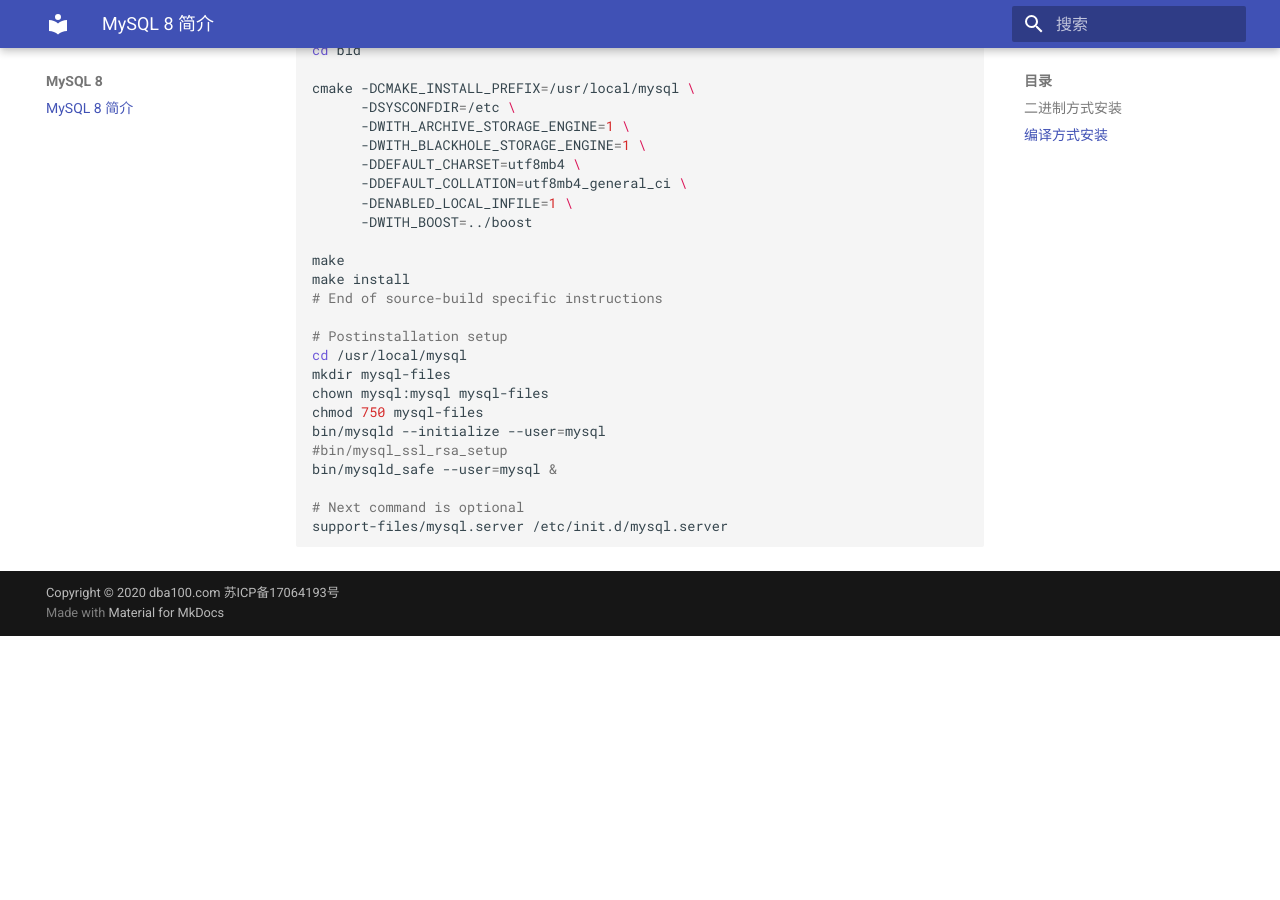
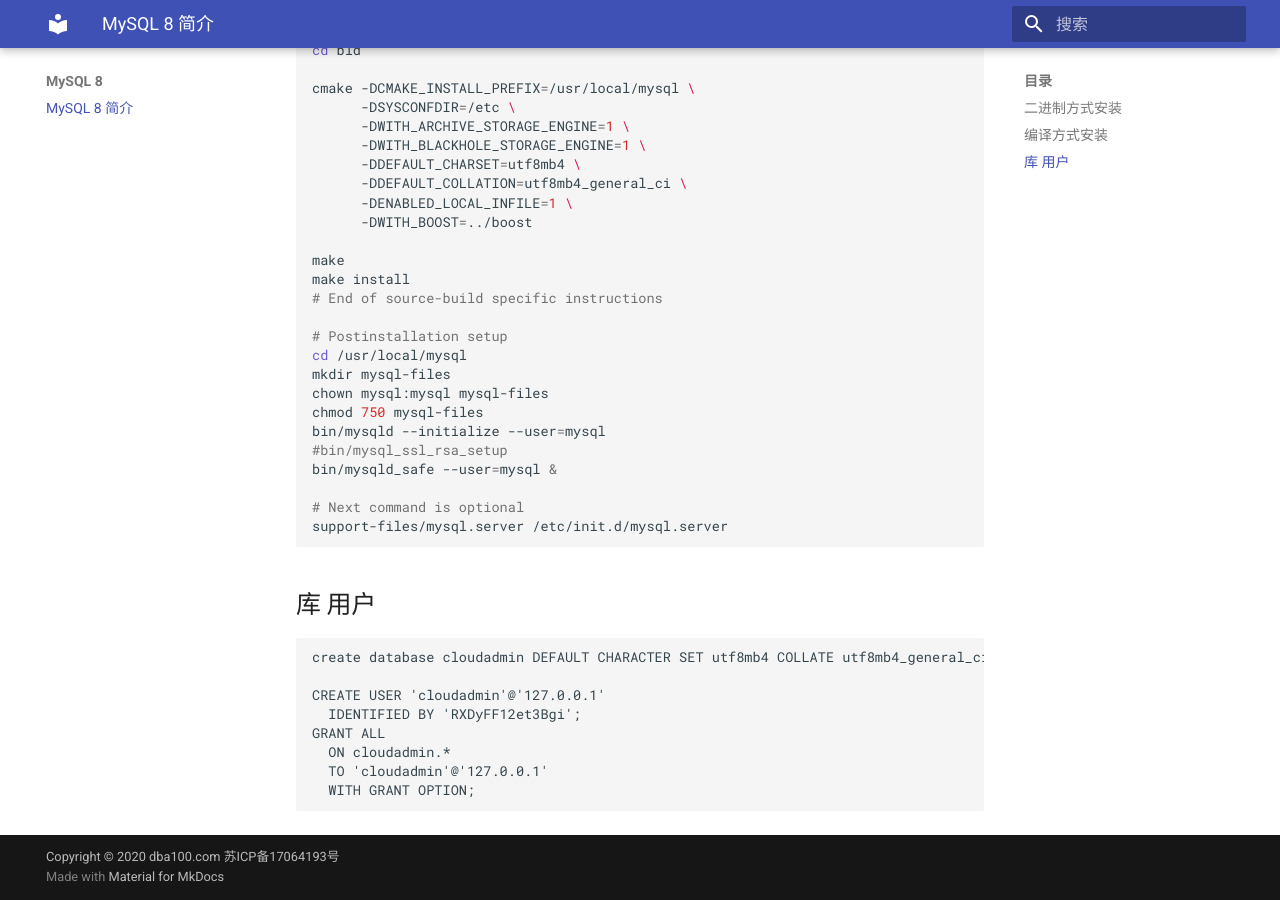
Before and after one commit to duliang123/dba100, an MkDocs documentation site: the page built from docs/mysql8/index.md, in a window 1280 px wide and 900 px high, scrolled down 1592 px. Built offline with MkDocs 1.6.1 and Material for MkDocs 9.7.7, drawn with Linux system fonts in a browser that asks for light colours; before the commit the page ends 2228 px from its top, so only the background shows below that.

Commit message:
Update index.md

````diff
--- a/docs/mysql8/index.md
+++ b/docs/mysql8/index.md
@@ -98,3 +98,17 @@ bin/mysqld_safe --user=mysql &
 # Next command is optional
 support-files/mysql.server /etc/init.d/mysql.server
 ```
+
+
+## 库 用户
+
+```sqk
+create database cloudadmin DEFAULT CHARACTER SET utf8mb4 COLLATE utf8mb4_general_ci;
+
+CREATE USER 'cloudadmin'@'127.0.0.1'
+  IDENTIFIED BY 'RXDyFF12et3Bgi';
+GRANT ALL
+  ON cloudadmin.*
+  TO 'cloudadmin'@'127.0.0.1'
+  WITH GRANT OPTION;
+```
````
